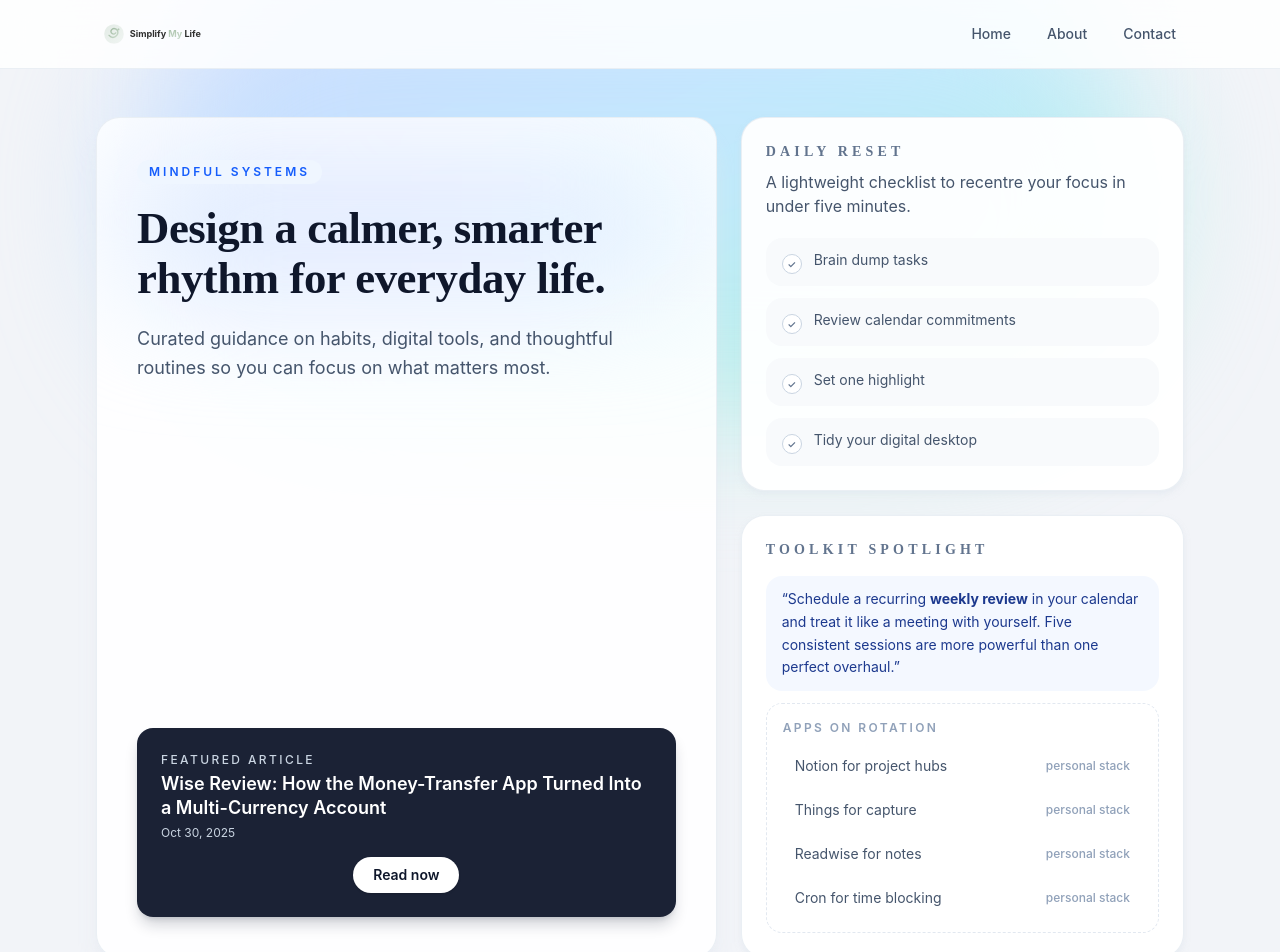
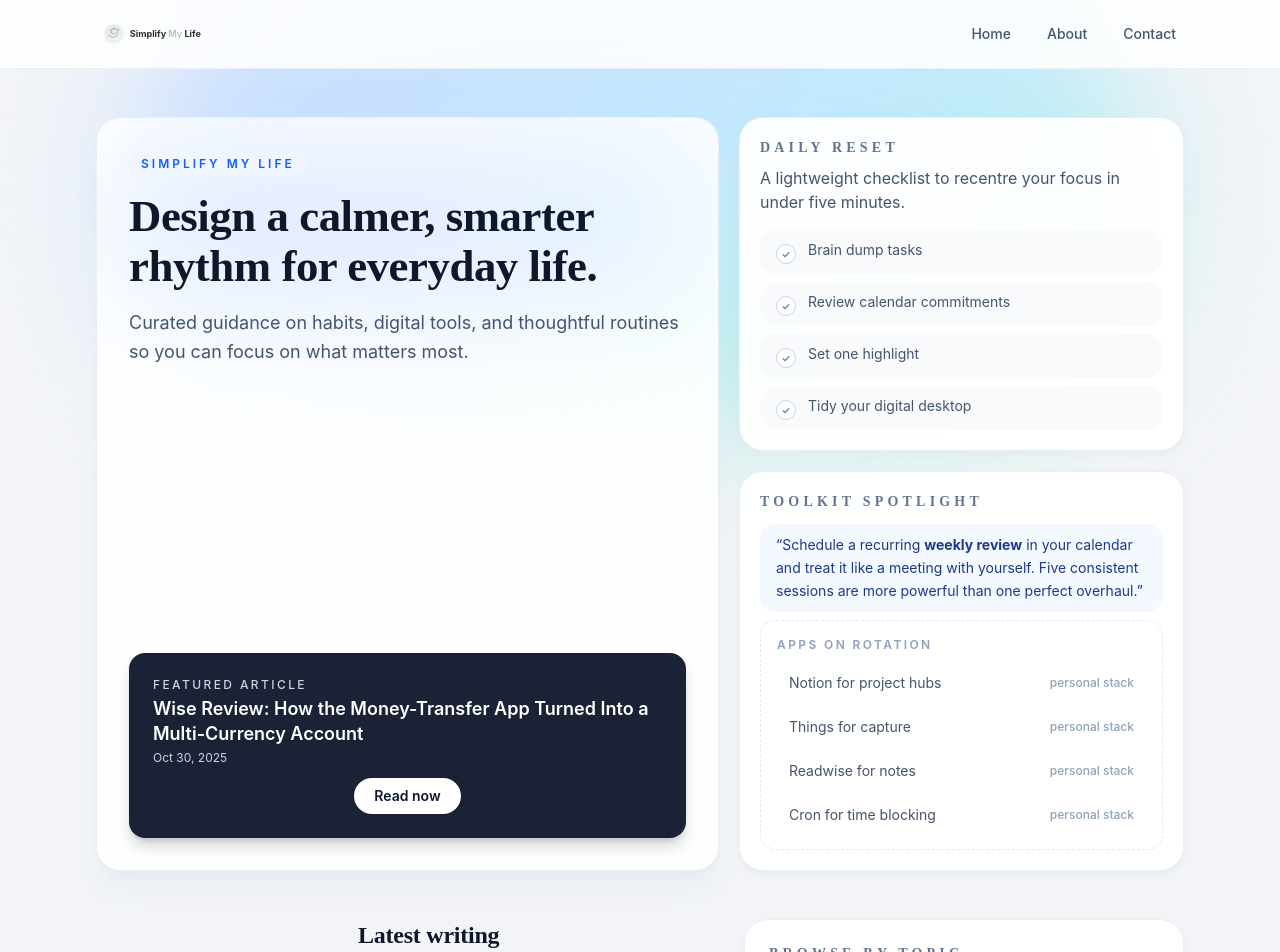
Before and after one commit to chetanbasuray/simplifymylife-blog, a Next.js app: page / in a window 1280 px wide. Shown: the top 952 px of the page. Built offline with nearby package versions, Linux system fonts and the light colour scheme.

Commit message:
Refresh landing hero spacing and title

```diff
--- a/src/app/page.jsx
+++ b/src/app/page.jsx
@@ -65,13 +65,13 @@ export default async function HomePage({ searchParams }) {
       />
 
       <div className="relative z-10 mx-auto max-w-6xl px-4 pt-12 sm:px-6 lg:px-8">
-        <section className="grid gap-6 lg:grid-cols-[minmax(0,7fr)_minmax(0,5fr)]">
-          <div className="relative overflow-hidden rounded-3xl border border-slate-200/70 bg-white/90 p-10 shadow-xl shadow-slate-200/60">
+        <section className="grid gap-5 lg:grid-cols-[minmax(0,7fr)_minmax(0,5fr)]">
+          <div className="relative overflow-hidden rounded-3xl border border-slate-200/70 bg-white/90 p-8 shadow-xl shadow-slate-200/60">
             <div className="absolute inset-x-8 top-10 h-32 rounded-3xl bg-gradient-to-r from-blue-100 via-indigo-100 to-sky-100 blur-3xl" />
-            <div className="relative flex h-full flex-col justify-between gap-12">
-              <div className="space-y-5">
+            <div className="relative flex h-full flex-col justify-between gap-8">
+              <div className="space-y-4">
                 <span className="inline-flex items-center gap-2 rounded-full bg-blue-50 px-3 py-1 text-xs font-semibold uppercase tracking-[0.25em] text-blue-600">
-                  mindful systems
+                  simplify my life
                 </span>
                 <h1 className="text-4xl font-semibold text-slate-900 sm:text-[2.8rem]">
                   Design a calmer, smarter rhythm for everyday life.
@@ -82,7 +82,7 @@ export default async function HomePage({ searchParams }) {
               </div>
 
               {featuredPost && (
-                <div className="flex flex-col gap-4 rounded-2xl bg-slate-900/95 p-6 text-slate-100 shadow-lg shadow-slate-900/20 sm:flex-row sm:items-center sm:justify-between">
+                <div className="flex flex-col gap-3 rounded-2xl bg-slate-900/95 p-6 text-slate-100 shadow-lg shadow-slate-900/20 sm:flex-row sm:items-center sm:justify-between">
                   <div className="space-y-1">
                     <p className="text-xs font-medium uppercase tracking-[0.2em] text-slate-300">
                       Featured article
@@ -105,16 +105,16 @@ export default async function HomePage({ searchParams }) {
             </div>
           </div>
 
-          <div className="grid gap-6">
-            <div className="rounded-3xl border border-slate-200/70 bg-white/95 p-6 shadow-md shadow-slate-200/50">
+          <div className="grid gap-5">
+            <div className="rounded-3xl border border-slate-200/70 bg-white/95 p-5 shadow-md shadow-slate-200/50">
               <h2 className="text-sm font-semibold uppercase tracking-[0.3em] text-slate-500">Daily reset</h2>
               <p className="mt-2 text-base text-slate-600">
                 A lightweight checklist to recentre your focus in under five minutes.
               </p>
-              <ul className="mt-5 space-y-3 text-sm text-slate-600">
+              <ul className="mt-4 space-y-2 text-sm text-slate-600">
                 {["Brain dump tasks", "Review calendar commitments", "Set one highlight", "Tidy your digital desktop"].map(
                   (item) => (
-                    <li key={item} className="flex items-start gap-3 rounded-2xl bg-slate-50/90 px-4 py-3">
+                    <li key={item} className="flex items-start gap-3 rounded-2xl bg-slate-50/90 px-4 py-2.5">
                       <span className="mt-1 inline-flex h-5 w-5 flex-none items-center justify-center rounded-full border border-slate-300 bg-white text-[10px] font-semibold text-slate-500">
                         ✓
                       </span>
@@ -125,10 +125,10 @@ export default async function HomePage({ searchParams }) {
               </ul>
             </div>
 
-            <div className="rounded-3xl border border-slate-200/70 bg-white/95 p-6 shadow-md shadow-slate-200/50">
+            <div className="rounded-3xl border border-slate-200/70 bg-white/95 p-5 shadow-md shadow-slate-200/50">
               <h2 className="text-sm font-semibold uppercase tracking-[0.3em] text-slate-500">Toolkit spotlight</h2>
-              <div className="mt-4 space-y-3 text-sm text-slate-600">
-                <p className="rounded-2xl bg-blue-50/70 px-4 py-3 leading-relaxed text-blue-900">
+              <div className="mt-3 space-y-2 text-sm text-slate-600">
+                <p className="rounded-2xl bg-blue-50/70 px-4 py-2.5 leading-relaxed text-blue-900">
                   “Schedule a recurring <strong>weekly review</strong> in your calendar and treat it like a meeting with yourself. Five
                   consistent sessions are more powerful than one perfect overhaul.”
                 </p>
@@ -148,7 +148,7 @@ export default async function HomePage({ searchParams }) {
           </div>
         </section>
 
-        <section className="mt-14 grid gap-10 lg:grid-cols-[minmax(0,7fr)_minmax(0,5fr)]">
+        <section className="mt-12 grid gap-8 lg:grid-cols-[minmax(0,7fr)_minmax(0,5fr)]">
           <div className="space-y-6">
             <div className="flex flex-col gap-3 sm:flex-row sm:items-end sm:justify-between">
               <div>
```
